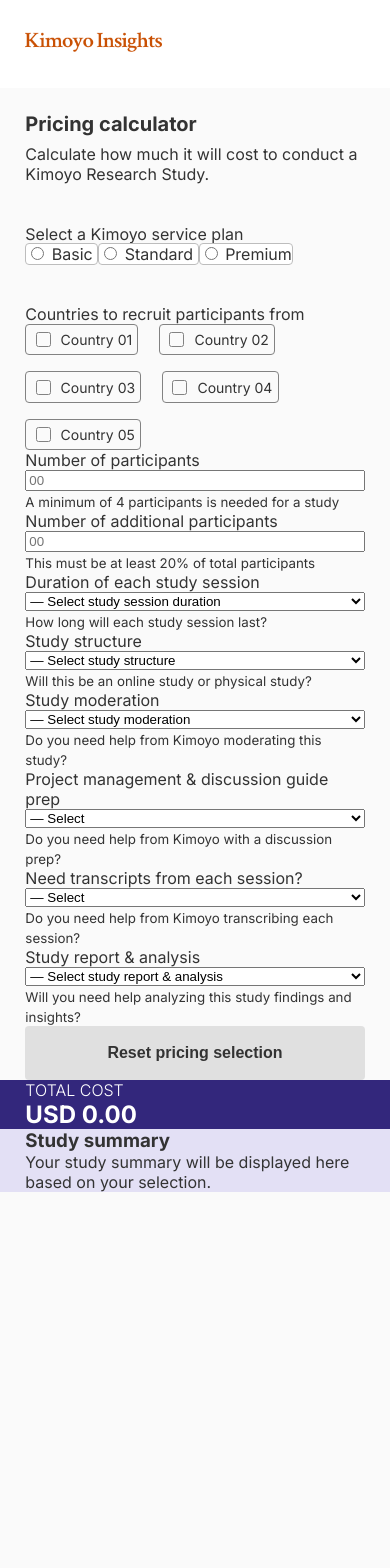
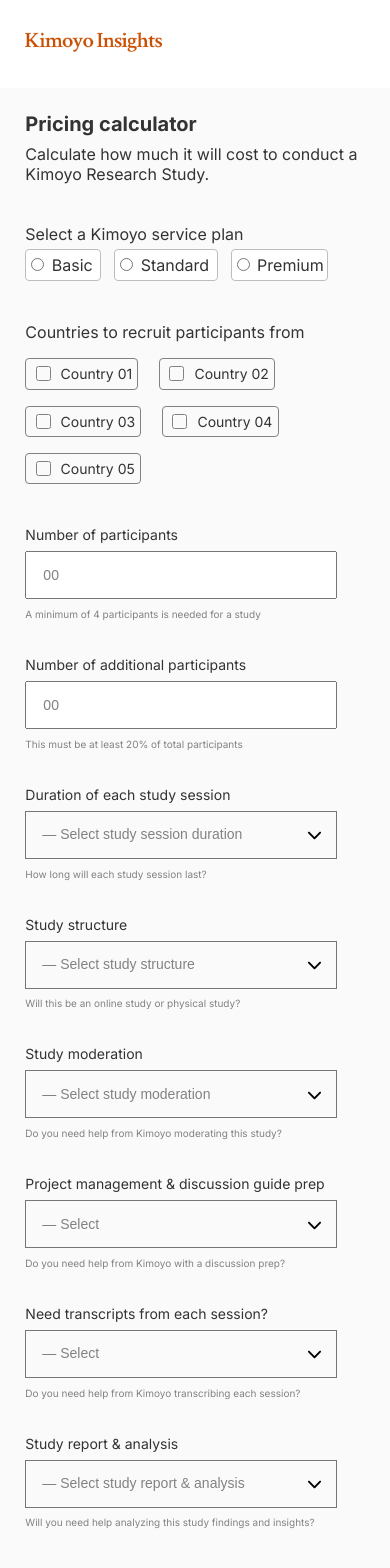
Before and after one commit to Samuel-Anumudu/pricing-calculator, a Vue app: page / in a window 390 px wide. Shown: the top 1568 px of the page. Before the commit the page ends 1192 px from the top, so only its background shows below. Built offline with nearby package versions, Linux system fonts and the light colour scheme.

Commit message:
Completed Mobile Screens Styling

```diff
--- a/src/assets/main.css
+++ b/src/assets/main.css
@@ -64,10 +64,12 @@ header {
 .total-cost {
   background-color: var(--total-cost-bg-color);
   color: white;
+  padding: 40px 24px;
 }
 
 .study-summary {
   background-color: var(--study-summary-bg-color);
+  width: 100%;
 }
 
 .pricing-calculator-text {
@@ -84,10 +86,10 @@ header {
 
 .pricing-calculator-text p {
   font-family: inherit;
-  font-weight: 400;
-  font-size: calc(14px / var(--default-font));
+  font-weight: thin;
   line-height: 20px;
 }
+
 .total-cost .container p {
   font-weight: 300;
 }
@@ -96,15 +98,28 @@ header {
   border: 1px solid var(--service-plans-border-color);
   border-radius: 4px;
   background-color: white;
+  padding: 0.3em 0.2em 0.3em 0;
+  margin-right: 0.8rem;
 }
 
+.service-plan-controls p {
+  font-weight: 400;
+  line-height: 20px;
+  padding-bottom: 0.7rem;
+}
 .service-plan-desc p {
   background-color: var(--plan-desc-bg-color);
   border-radius: 4px;
 }
 
+.participants-countries p {
+  font-weight: 400;
+  line-height: 19px;
+  margin-bottom: 1rem;
+}
+
 .service-plans {
-  margin: 2.5rem 0;
+  margin: 2.5rem 0 3rem;
 }
 
 .total-cost p {
@@ -171,8 +186,7 @@ input[type='checkbox']:checked {
   width: 100%;
 }
 
-button.reset-btn,
-button.purchase-plan-btn {
+button.reset-btn {
   background-color: var(--reset-button-color);
   color: inherit;
   display: block;
@@ -184,20 +198,107 @@ button.purchase-plan-btn {
   border-radius: 4px;
   width: 100%;
   transition: transform 0.4s ease-in-out;
+  margin-bottom: 3rem;
 }
 
-button.purchase-plan-btn {
-  background-color: #333 !important;
-  color: white !important;
-}
-
-button.reset-btn:active,
-button.purchase-plan-btn:active {
+button.reset-btn:active {
   transform: scale(1.1);
 }
 
 .input-error {
   display: none;
+}
+
+.drop-downs {
+  padding: 2.5rem 0;
+}
+
+.project-management label,
+.study-duration label,
+.study-moderation label,
+.study-report label,
+.study-structure label,
+.study-transcript label,
+.participants-field label {
+  font-weight: 400;
+  font-size: 0.875rem;
+  line-height: 17px;
+  margin-bottom: 0.5rem;
+  display: inline-block;
+}
+
+.number-of-participants .participants-field input,
+.project-management select,
+.study-duration select,
+.study-moderation select,
+.study-report select,
+.study-structure select,
+.study-transcript select,
+.participants-field select {
+  width: 312px;
+  height: 48px;
+  display: block;
+  padding: 0 1rem;
+  color: #828282;
+  font-weight: 400;
+  line-height: 17px;
+  outline: none;
+  font-size: 14px;
+}
+
+.number-of-participants .participants-field input {
+  outline: none;
+}
+
+input::placeholder {
+  color: #828282;
+  font-weight: 400;
+  font-size: 14px;
+  line-height: 17px;
+}
+
+small {
+  font-weight: 400;
+  font-size: 10px;
+  line-height: 12px;
+  color: #828282;
+  display: inline-block;
+  margin-top: 0.875em;
+}
+
+select {
+  appearance: none;
+  -webkit-appearance: none;
+  background: url('../../public/chevron-down-solid.svg') no-repeat 95% center;
+}
+.number-of-participants {
+  display: flex;
+  flex-direction: column;
+  gap: 2rem;
+}
+
+.drop-down-child:not(:last-child) {
+  display: flex;
+  flex-direction: column;
+  gap: 2rem;
+  margin: 2rem 0;
+}
+
+.study-report {
+  margin-top: 2rem;
+}
+
+.total-cost .container p {
+  font-weight: thin;
+  margin-bottom: 0.5rem;
+  font-size: 14px;
+  line-height: 17px;
+}
+
+.total-cost .container h1 {
+  font-weight: 700;
+  font-size: 40px;
+  line-height: 48px;
 }
 
 @media (min-width: 992px) {
@@ -245,6 +346,7 @@ button.purchase-plan-btn:active {
 
   .number-of-participants {
     display: flex;
+    flex-direction: row;
     justify-content: space-between;
     width: 100%;
   }
@@ -272,7 +374,6 @@ button.purchase-plan-btn:active {
   }
 
   .study-summary {
-    /* height: 940px; */
     height: 100%;
     padding: 56px 32px 0px;
   }
@@ -321,7 +422,6 @@ button.purchase-plan-btn:active {
 
   .service-plan-controls label {
     padding: 0.8rem 1rem 0.8rem 0.8rem;
-    font-size: 14px;
     margin-right: 1.5rem;
     cursor: pointer;
   }
@@ -369,59 +469,6 @@ button.purchase-plan-btn:active {
     margin-bottom: 1rem;
   }
 
-  .project-management label,
-  .study-duration label,
-  .study-moderation label,
-  .study-report label,
-  .study-structure label,
-  .study-transcript label,
-  .participants-field label {
-    font-weight: 400;
-    font-size: 0.875rem;
-    line-height: 17px;
-    margin-bottom: 0.5rem;
-    display: inline-block;
-  }
-
-  .number-of-participants .participants-field input,
-  .project-management select,
-  .study-duration select,
-  .study-moderation select,
-  .study-report select,
-  .study-structure select,
-  .study-transcript select,
-  .participants-field select {
-    width: 344px;
-    height: 48px;
-    display: block;
-    padding: 0 1rem;
-    color: #828282;
-    font-weight: 400;
-    font-size: 14px;
-    line-height: 17px;
-    outline: none;
-  }
-
-  .number-of-participants .participants-field input {
-    outline: none;
-  }
-
-  input::placeholder {
-    color: #828282;
-    font-weight: 400;
-    font-size: 14px;
-    line-height: 17px;
-  }
-
-  small {
-    font-weight: 400;
-    font-size: 10px;
-    line-height: 12px;
-    color: #828282;
-    display: inline-block;
-    margin-top: 0.875em;
-  }
-
   button.reset-btn {
     width: 344px;
     margin-bottom: 9rem;
@@ -434,4 +481,21 @@ button.purchase-plan-btn:active {
     background: url('../../public/chevron-down-solid.svg') no-repeat 95% center;
     /* The arrow image should have transparent background */
   }
+
+  .number-of-participants {
+    display: flex;
+    flex-direction: row;
+    gap: 0;
+  }
+
+  .drop-down-child:not(:last-child) {
+    display: flex;
+    flex-direction: row;
+    gap: 0;
+    margin: 0;
+  }
+
+  .study-report {
+    margin-top: 0;
+  }
 }
```
